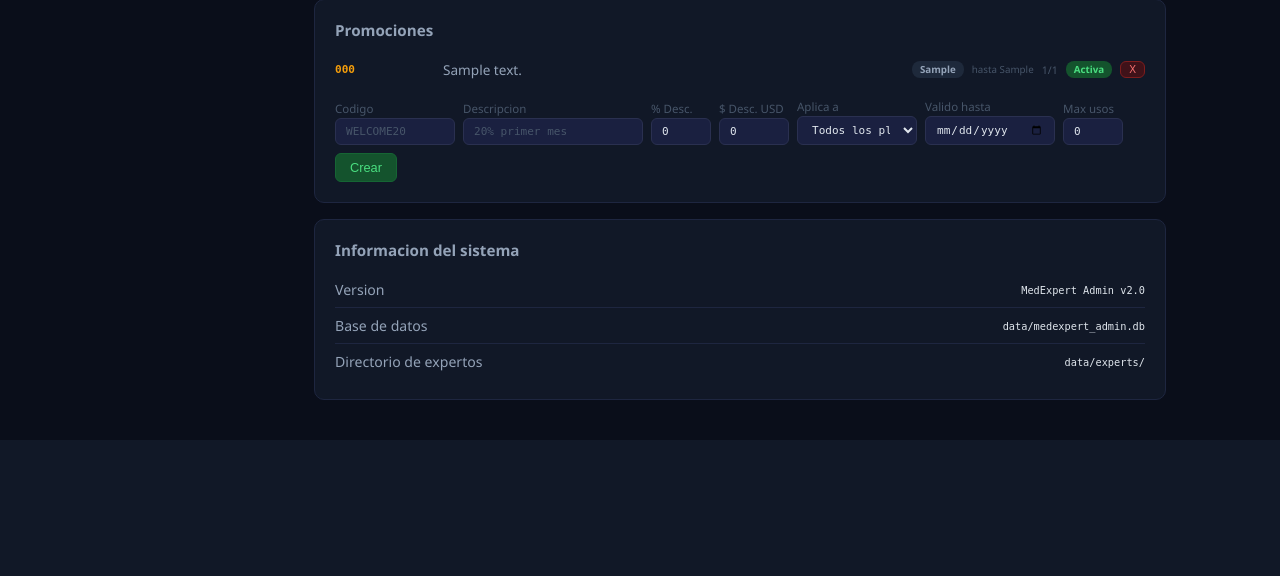
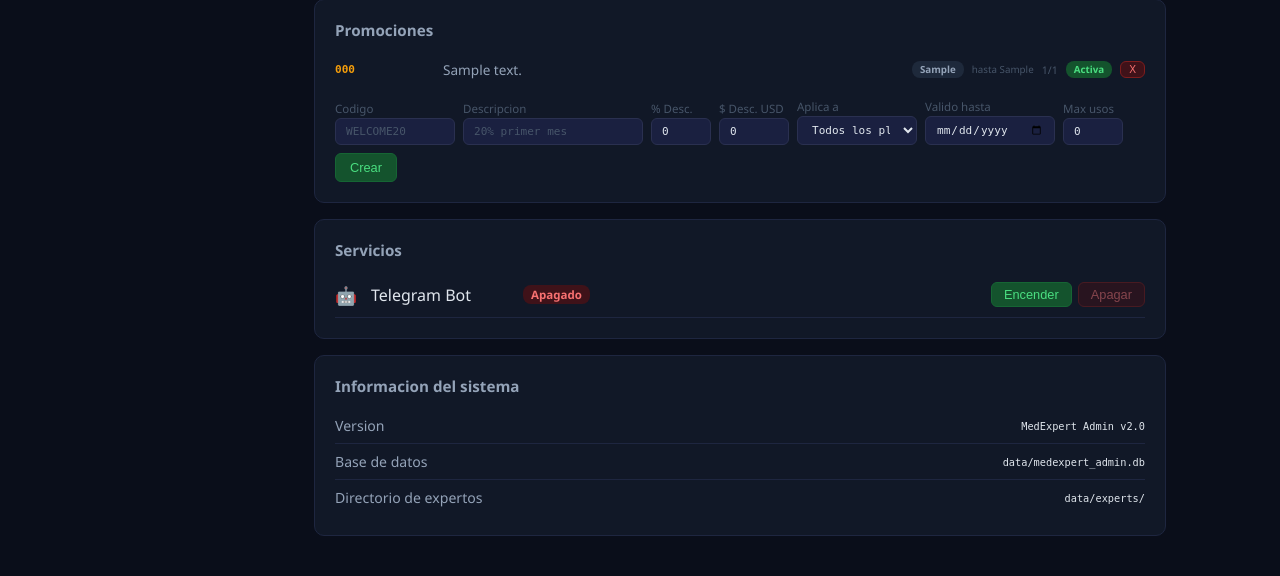
Before and after one commit to jmfraga/medexpert-admin, a FastAPI app: page /config in a window 1280 px wide. Shown: the part 1463-2039 px from the top of the page. Before the commit the page ends 1903 px from the top, so only its background shows below. Run offline with FastAPI, Linux system fonts and the light colour scheme; the visitor is signed in with stand-in values (Sample User, id 1); data comes from the database, SQL or seed files in the repository; tables that the repository leaves empty hold one stand-in row (values such as "Sample post").

Commit message:
Add bot service control to admin config (start/stop/status)
- Status badge with PID, auto-refresh every 30s
- Start/Stop buttons with launchctl integration
- Last 5 log lines shown inline
- Prepares for multi-bot dashboard in the future

Co-Authored-By: Claude Opus 4.6 (1M context) <noreply@anthropic.com>

```diff
--- a/app.py
+++ b/app.py
@@ -1101,6 +1101,83 @@ async def set_payment_mode(request: Request):
         return JSONResponse({"ok": False, "error": "Mode must be test or production"}, status_code=400)
     db.set_setting("payment_mode", mode)
     return JSONResponse({"ok": True, "mode": mode})
+
+
+# ─────────────────────────────────────────────
+# Bot Service Control
+# ─────────────────────────────────────────────
+
+BOT_PLIST = "com.medexpert.bot"
+BOT_PLIST_PATH = os.path.expanduser("~/Library/LaunchAgents/com.medexpert.bot.plist")
+
+
+@app.get("/api/bot/service/status")
+async def bot_service_status(request: Request):
+    """Check if the bot process is running."""
+    import subprocess
+    try:
+        result = subprocess.run(
+            ["launchctl", "list"], capture_output=True, text=True, timeout=5,
+        )
+        running = BOT_PLIST in result.stdout
+        # Also check for PID
+        pid = None
+        for line in result.stdout.splitlines():
+            if BOT_PLIST in line:
+                parts = line.split()
+                if parts[0] != "-":
+                    pid = int(parts[0])
+                break
+        # Get last few log lines
+        log_lines = []
+        try:
+            with open("/tmp/bot.log", "r") as f:
+                log_lines = f.readlines()[-5:]
+        except Exception:
+            pass
+        return JSONResponse({
+            "ok": True, "running": running, "pid": pid,
+            "log": "".join(log_lines).strip(),
+        })
+    except Exception as e:
+        return JSONResponse({"ok": False, "error": str(e)})
+
+
+@app.post("/api/bot/service/stop")
+async def bot_service_stop(request: Request):
+    """Stop the bot service."""
+    import subprocess
+    try:
+        subprocess.run(
+            ["launchctl", "unload", BOT_PLIST_PATH],
+            capture_output=True, text=True, timeout=10,
+        )
+        subprocess.run(
+            ["pkill", "-9", "-f", "bot.py"],
+            capture_output=True, text=True, timeout=5,
+        )
+        logger.info("Bot service stopped via admin")
+        return JSONResponse({"ok": True, "status": "stopped"})
+    except Exception as e:
+        return JSONResponse({"ok": False, "error": str(e)})
+
+
+@app.post("/api/bot/service/start")
+async def bot_service_start(request: Request):
+    """Start the bot service."""
+    import subprocess
+    try:
+        # Clear log for fresh start
+        with open("/tmp/bot.log", "w") as f:
+            f.write("")
+        subprocess.run(
+            ["launchctl", "load", BOT_PLIST_PATH],
+            capture_output=True, text=True, timeout=10,
+        )
+        logger.info("Bot service started via admin")
+        return JSONResponse({"ok": True, "status": "started"})
+    except Exception as e:
+        return JSONResponse({"ok": False, "error": str(e)})
 
 
 @app.get("/config", response_class=HTMLResponse)
--- a/templates/config.html
+++ b/templates/config.html
@@ -552,6 +552,21 @@
         </div>
 
         <div class="config-section">
+            <h2>Servicios</h2>
+            <div style="display:flex; align-items:center; gap:12px; padding:10px 0; border-bottom:1px solid #1e2640;">
+                <span style="font-size:1.1em; min-width:24px;">🤖</span>
+                <span style="color:#e0e6ed; font-weight:500; min-width:140px;">Telegram Bot</span>
+                <span class="badge" id="botStatusBadge" style="min-width:60px; text-align:center;">...</span>
+                <span style="font-size:0.78em; color:#475569;" id="botPidLabel"></span>
+                <div style="margin-left:auto; display:flex; gap:6px;">
+                    <button class="btn success" id="botStartBtn" onclick="botServiceAction('start')" style="padding:4px 12px; font-size:0.8em;" disabled>Encender</button>
+                    <button class="btn danger" id="botStopBtn" onclick="botServiceAction('stop')" style="padding:4px 12px; font-size:0.8em;" disabled>Apagar</button>
+                </div>
+            </div>
+            <div id="botLogBox" style="margin-top:10px; background:#0a0f1a; border-radius:6px; padding:10px; font-family:monospace; font-size:0.72em; color:#64748b; max-height:100px; overflow-y:auto; white-space:pre-wrap; display:none;"></div>
+        </div>
+
+        <div class="config-section">
             <h2>Informacion del sistema</h2>
             <div class="config-row">
                 <span class="config-label">Version</span>
@@ -816,5 +831,62 @@
                     resultEl.className = 'test-result fail';
                 });
         }
+
+        // ── Bot Service Control ──
+        async function checkBotStatus() {
+            try {
+                const data = await apiCall('/api/bot/service/status', 'GET');
+                const badge = document.getElementById('botStatusBadge');
+                const pidLabel = document.getElementById('botPidLabel');
+                const startBtn = document.getElementById('botStartBtn');
+                const stopBtn = document.getElementById('botStopBtn');
+                const logBox = document.getElementById('botLogBox');
+
+                if (data.running) {
+                    badge.textContent = 'Activo';
+                    badge.className = 'badge green';
+                    pidLabel.textContent = data.pid ? 'PID: ' + data.pid : '';
+                    startBtn.disabled = true;
+                    stopBtn.disabled = false;
+                } else {
+                    badge.textContent = 'Apagado';
+                    badge.className = 'badge red';
+                    pidLabel.textContent = '';
+                    startBtn.disabled = false;
+                    stopBtn.disabled = true;
+                }
+                if (data.log) {
+                    logBox.style.display = 'block';
+                    logBox.textContent = data.log;
+                }
+            } catch (e) {
+                document.getElementById('botStatusBadge').textContent = 'Error';
+                document.getElementById('botStatusBadge').className = 'badge red';
+            }
+        }
+
+        async function botServiceAction(action) {
+            const badge = document.getElementById('botStatusBadge');
+            const startBtn = document.getElementById('botStartBtn');
+            const stopBtn = document.getElementById('botStopBtn');
+            badge.textContent = action === 'start' ? 'Iniciando...' : 'Deteniendo...';
+            badge.className = 'badge amber';
+            startBtn.disabled = true;
+            stopBtn.disabled = true;
+
+            const res = await apiCall('/api/bot/service/' + action, 'POST');
+            if (res.ok) {
+                showToast(action === 'start' ? 'Bot iniciado' : 'Bot detenido');
+                // Wait a moment for the process to settle, then refresh status
+                setTimeout(checkBotStatus, action === 'start' ? 8000 : 2000);
+            } else {
+                showToast('Error: ' + (res.error || 'desconocido'), 'error');
+                checkBotStatus();
+            }
+        }
+
+        // Check bot status on page load and every 30s
+        checkBotStatus();
+        setInterval(checkBotStatus, 30000);
     </script>
 {% endblock %}
```
